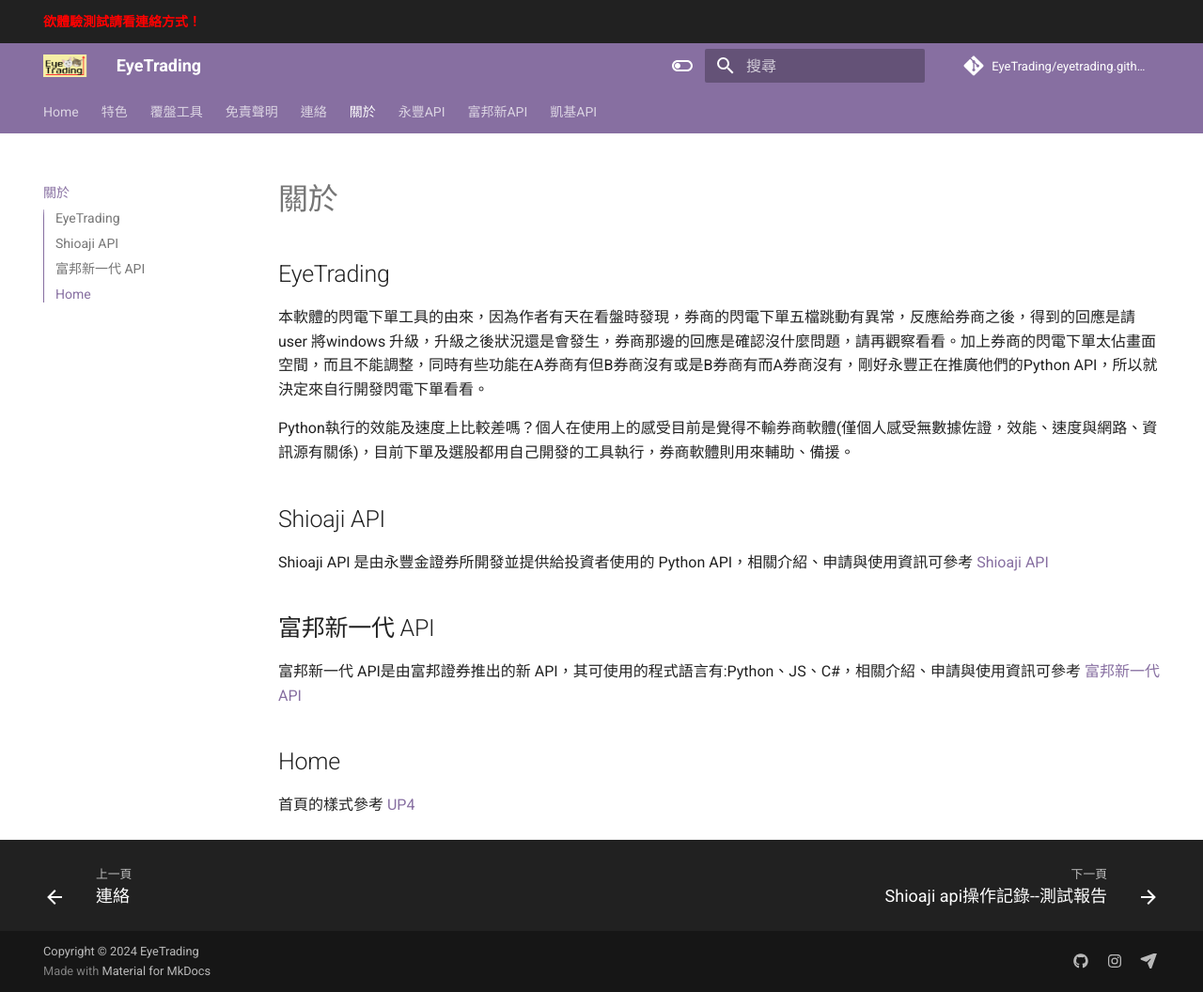
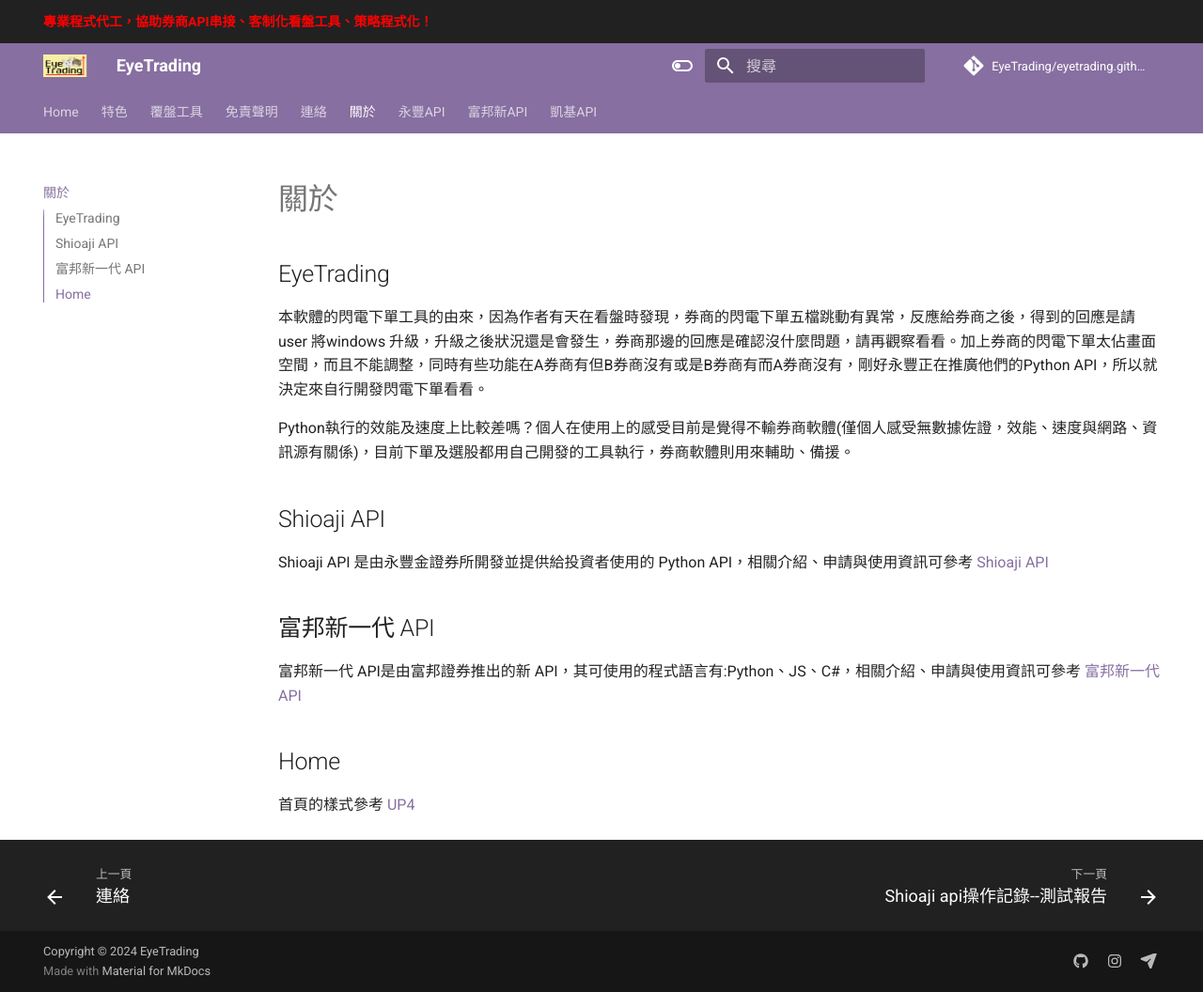
Before and after one commit to EyeTrading/eyetrading.github.io, an MkDocs documentation site: the page built from docs/about.md, in a window 1280 px wide and 1056 px high. Shown: the whole window at 94% size. Built offline with MkDocs 1.6.1 and Material for MkDocs 9.7.7, drawn with Linux system fonts in a browser that asks for light colours; comment, search, counter and statistics services are not loaded.

Commit message:
Update main.html
change text to code writer.

```diff
--- a/docs/overrides/main.html
+++ b/docs/overrides/main.html
@@ -15,5 +15,5 @@
   <style>.md-announce a,.md-announce a:focus,.md-announce a:hover{color:currentColor}.md-announce strong{white-space:nowrap} </style>
     <!--<strong><a href="">開放試用中~~~試用期限至 <span style="color:red;font-weight: bold;">2024-04-13</span></a>
       版本更新: <span style="color:red;font-weight: bold;">V0.5.6  2024-03-17</span> (請使用新版本)</strong>-->
-      <strong><a href="/contact/"><span style="color:red;font-weight: bold;">欲體驗測試請看連絡方式！</span></a></strong>
+      <strong><a href="/contact/"><span style="color:red;font-weight: bold;">專業程式代工，協助券商API串接、客制化看盤工具、策略程式化！</span></a></strong>
 {% endblock %}
```
